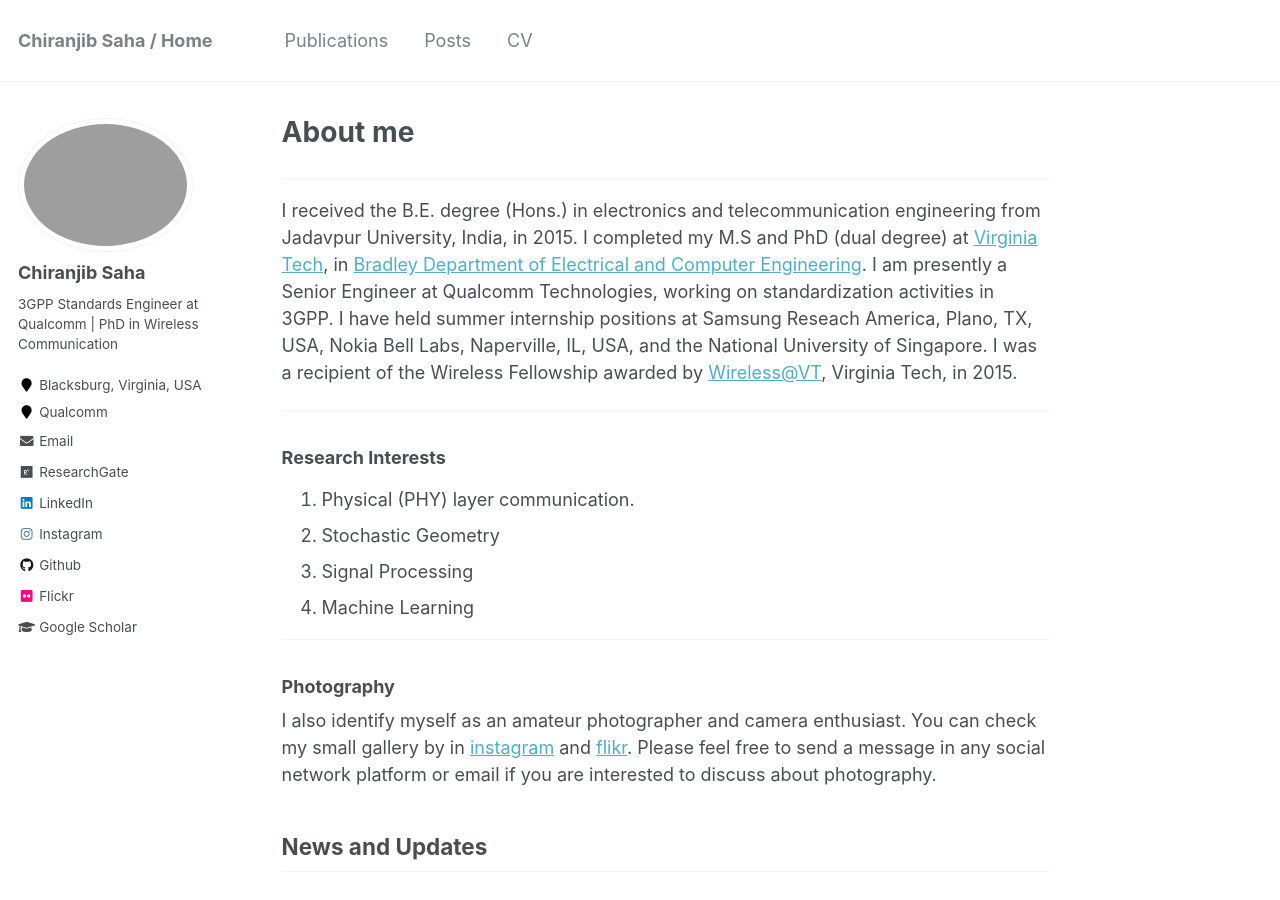
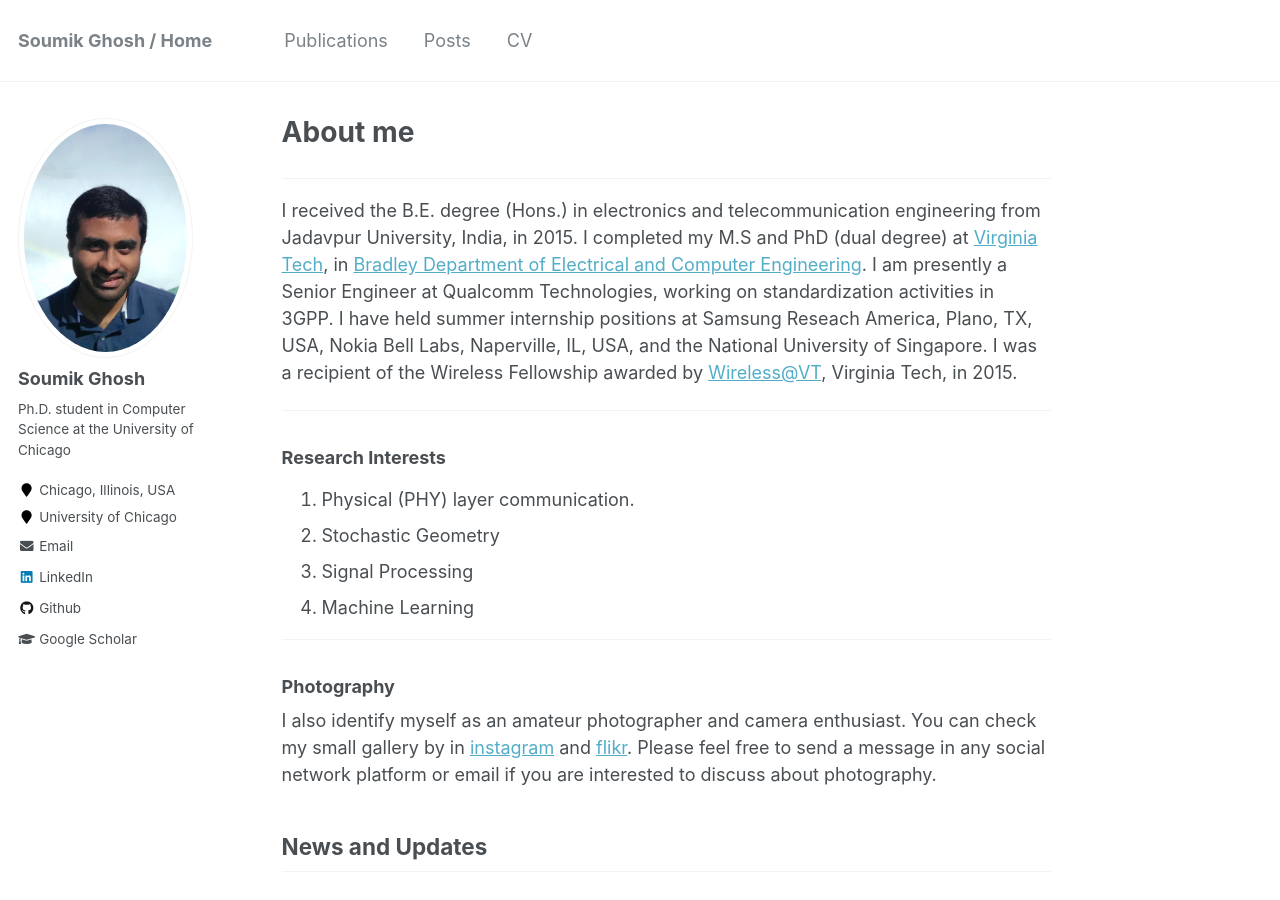
Before and after one commit to soumikghosh23/soumikghosh23.github.io, a Jekyll site: the page built from _pages/about.md, in a window 1280 px wide and 900 px high. Built offline with Jekyll 4.4.1, drawn with Linux system fonts in a browser that asks for light colours; some of the changed text lies outside the part shown.

Commit message:
modified a few things

```diff
--- a/_config.yml
+++ b/_config.yml
@@ -7,13 +7,13 @@
 
 # Site Settings
 locale                   : "en-US"
-title                    : "Chiranjib Saha / Home"
+title                    : "Soumik Ghosh / Home"
 title_separator          : "-"
-name                     : &name "Chiranjib Saha"
+name                     : &name "Soumik Ghosh"
 description              : &description "personal description"
 url                      : https://chiranjibsaha.github.io # the base hostname & protocol for your site e.g. "https://mmistakes.github.io"
 baseurl                  : "" # the subpath of your site, e.g. "/blog"
-repository               : "chiranjibsaha/chiranjibsaha.github.io"
+repository               : "soumikghosh23/soumikghosh23.github.io"
 teaser                   :  # filename of teaser fallback teaser image placed in /images/, .e.g. "500x300.png"
 breadcrumbs              : false # true, false (default)
 words_per_minute         : 160
@@ -80,27 +80,27 @@ analytics:
 
 # Site Author
 author:
-  name             : "Chiranjib Saha"
-  avatar           : "profile.png"
-  bio              : "3GPP Standards Engineer at Qualcomm | PhD in Wireless Communication"
-  location         : "Blacksburg, Virginia, USA"
-  employer         : "Qualcomm"
+  name             : "Soumik Ghosh"
+  avatar           : "Photo.JPG"
+  bio              : "Ph.D. student in Computer Science at the University of Chicago"
+  location         : "Chicago, Illinois, USA"
+  employer         : "University of Chicago"
   pubmed           : #"https://www.ncbi.nlm.nih.gov/pubmed/?term=john+snow"
-  googlescholar    : "https://scholar.google.com/citations?hl=en&user=WDy6l08AAAAJ&view_op=list_works&sortby=pubdate"
-  linkedin         : "https://www.linkedin.com/in/chiranjibsaha/"
-  email            : "csaha@vt.edu"
-  researchgate     : "https://www.researchgate.net/profile/Chiranjib_Saha2"
+  googlescholar    : "https://scholar.google.com/citations?user=QP_WbloAAAAJ&hl=en"
+  linkedin         : "https://in.linkedin.com/in/soumik-ghosh-307498b7"
+  email            : "soumikghosh@uchicago.edu"
+  researchgate     : #"https://www.researchgate.net/scientific-contributions/Soumik-Ghosh-2131749748"
   uri              :
   bitbucket        :
   codepen          :
   dribbble         :
-  flickr           : "chiranjibsaha"
+  flickr           : #"chiranjibsaha"
   facebook         :
   foursquare       :
-  github           : "chiranjibsaha"
+  github           : "soumikghosh23"
   google_plus      :
   keybase          :
-  instagram        : chiranjib_saha_
+  instagram        : #soumik375
   impactstory      : #"https://profiles.impactstory.org/u/xxxx-xxxx-xxxx-xxxx"
   lastfm           :
   orcid            : # "http://orcid.org/yourorcidurl"
```
Also changed, not shown: images/Photo.JPG (added), 2 other files.
